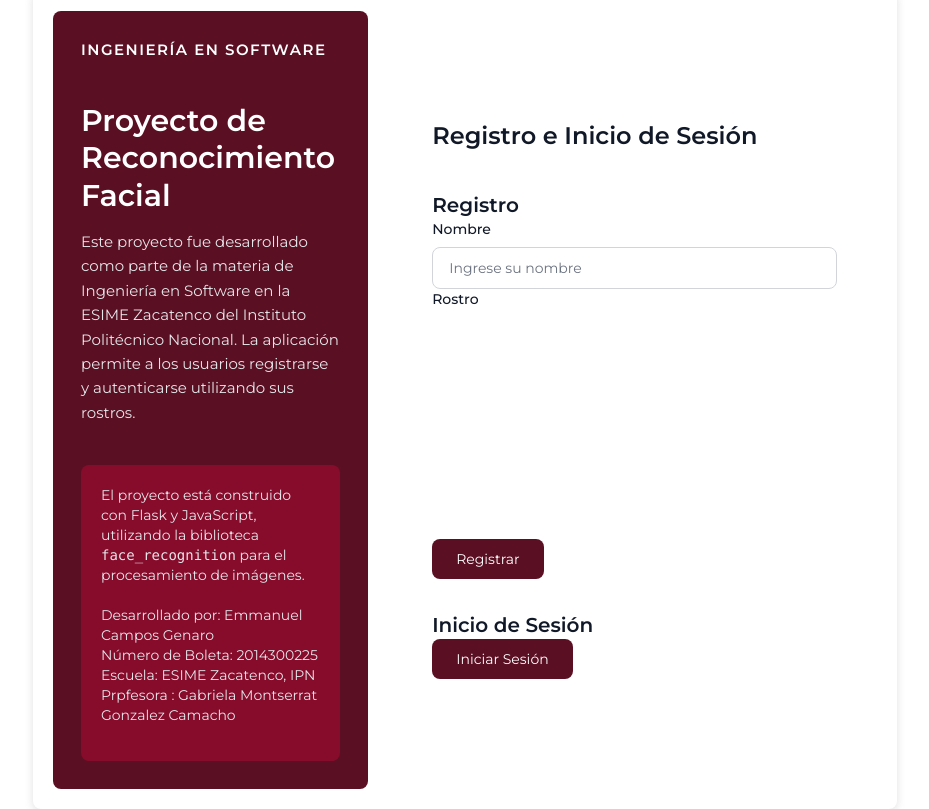
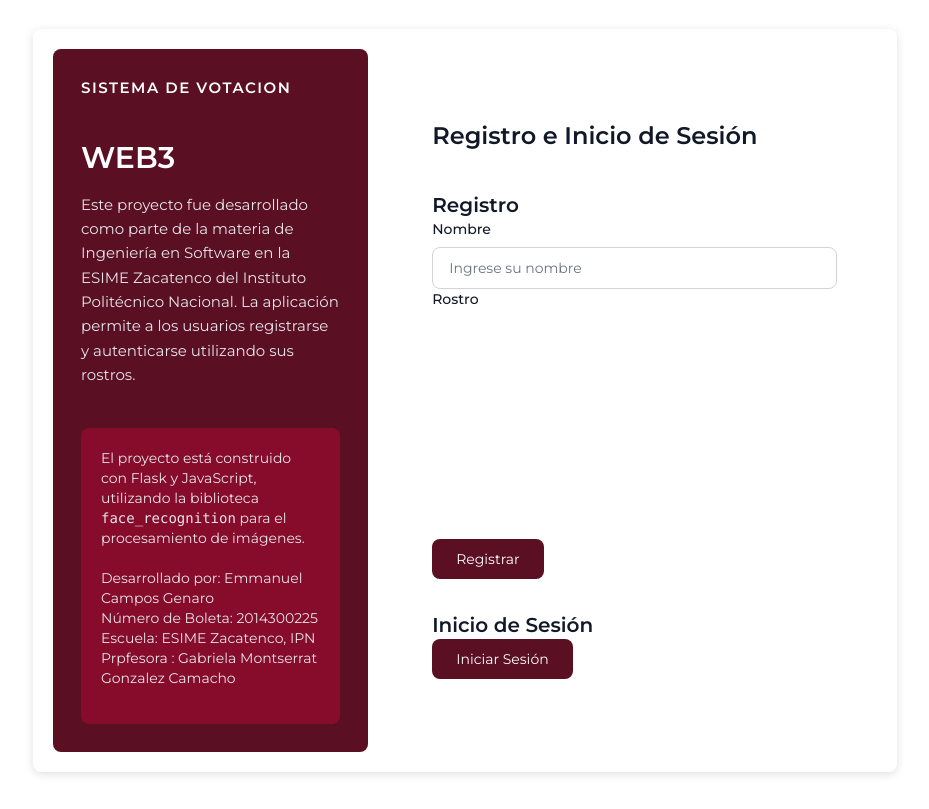
Before and after one commit to Ecamposg95/ipn_voting_system, a Flask app: page / in a window 1280 px wide. Shown: the whole page, without its empty margins (175-1104 px from the left). After the commit the page ends 775 px from the top, so only its background shows below. Run offline with Flask 3, Linux system fonts and the light colour scheme.

Commit message:
python versiocambio test

```diff
--- a/alfa/templates/index.html
+++ b/alfa/templates/index.html
@@ -26,9 +26,9 @@
 
                     <div class="xl:col-span-2 lg:col-span-1 hidden lg:block">
                         <div class="bg-sky-600 text-white rounded-lg flex flex-col justify-between gap-10 h-full w-full p-7">
-                            <span class="font-semibold tracking-widest uppercase">Ingeniería en Software</span>
+                            <span class="font-semibold tracking-widest uppercase">Sistema de votacion</span>
                             <div>
-                                <h1 class="text-3xl/tight mb-4">Proyecto de Reconocimiento Facial</h1>
+                                <h1 class="text-3xl/tight mb-4">WEB3</h1>
                                 <p class="text-gray-200 font-normal leading-relaxed">
                                     Este proyecto fue desarrollado como parte de la materia de Ingeniería en Software en la ESIME Zacatenco del Instituto Politécnico Nacional.
                                     La aplicación permite a los usuarios registrarse y autenticarse utilizando sus rostros.
```
